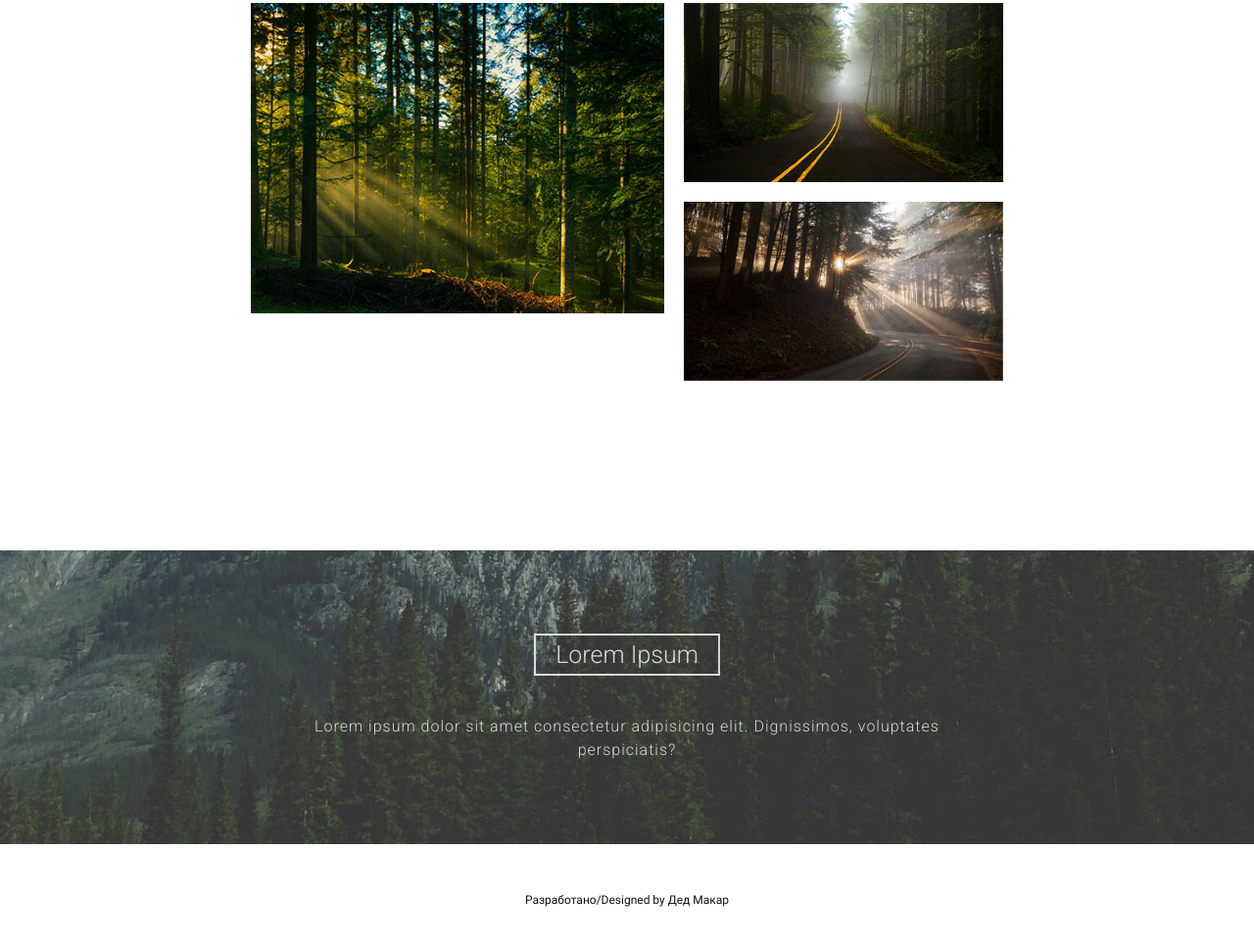
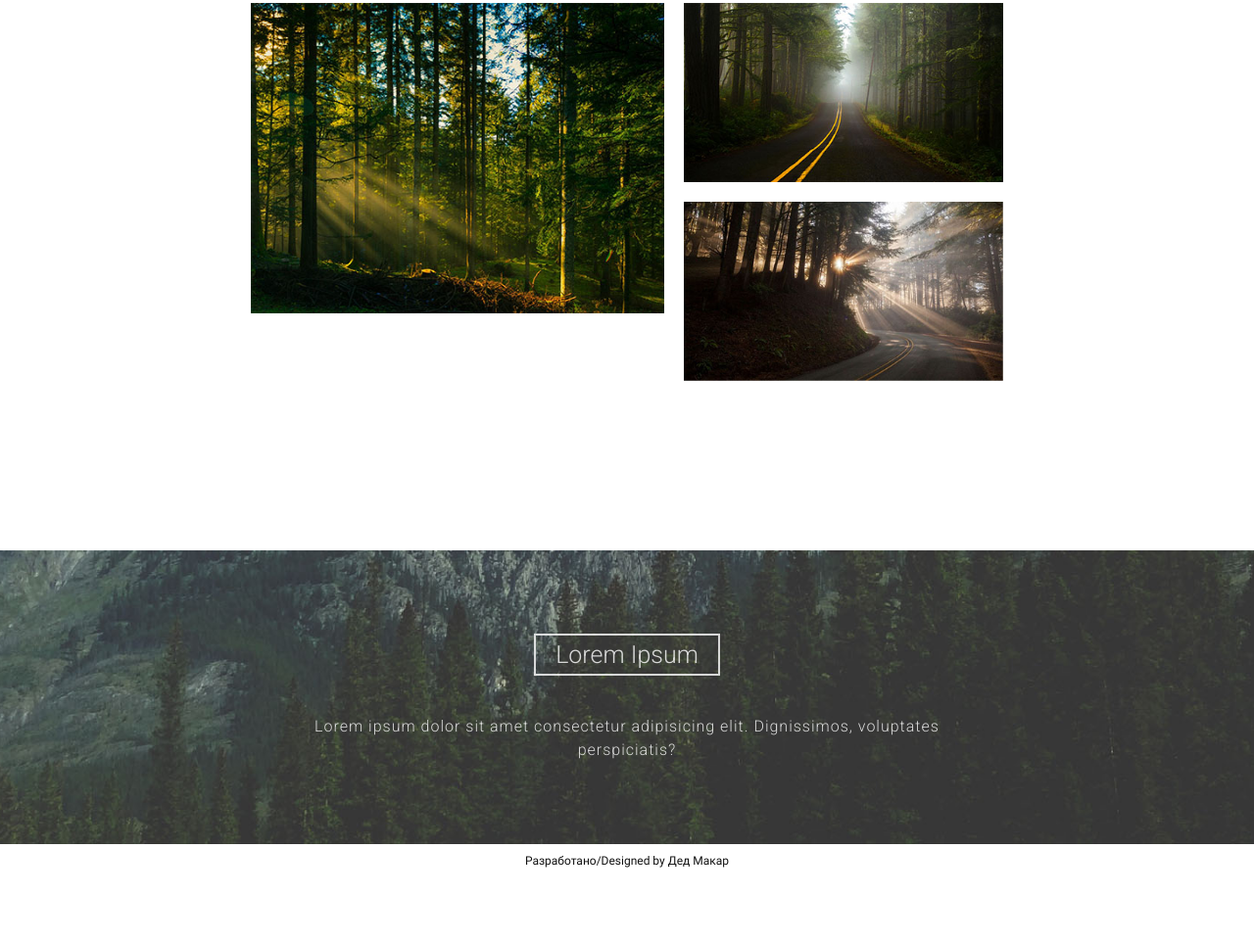
Before and after one commit to EGORSURAEV/Tourism, a plain HTML site: page index.html in a window 1280 px wide. Shown: the part 1038-2002 px from the top of the page at 98% size. After the commit the page ends 1936 px from the top, so only its background shows below. Drawn offline with Linux system fonts and the light colour scheme.

Commit message:
Update main.css

```diff
--- a/css/main.css
+++ b/css/main.css
@@ -160,7 +160,7 @@ img {
 }
 
 .link-wrapper {
-    padding: 50px 0;
+    padding: 10px 0;
     display: flex;
     justify-content: center;
     -ms-align-items: center;
```
